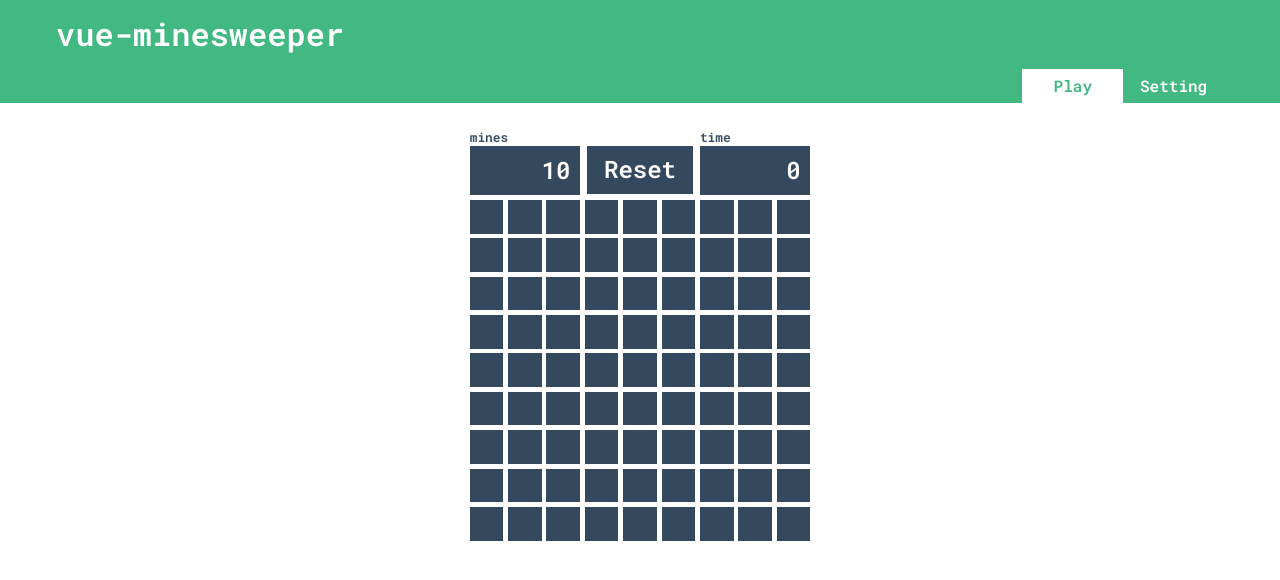
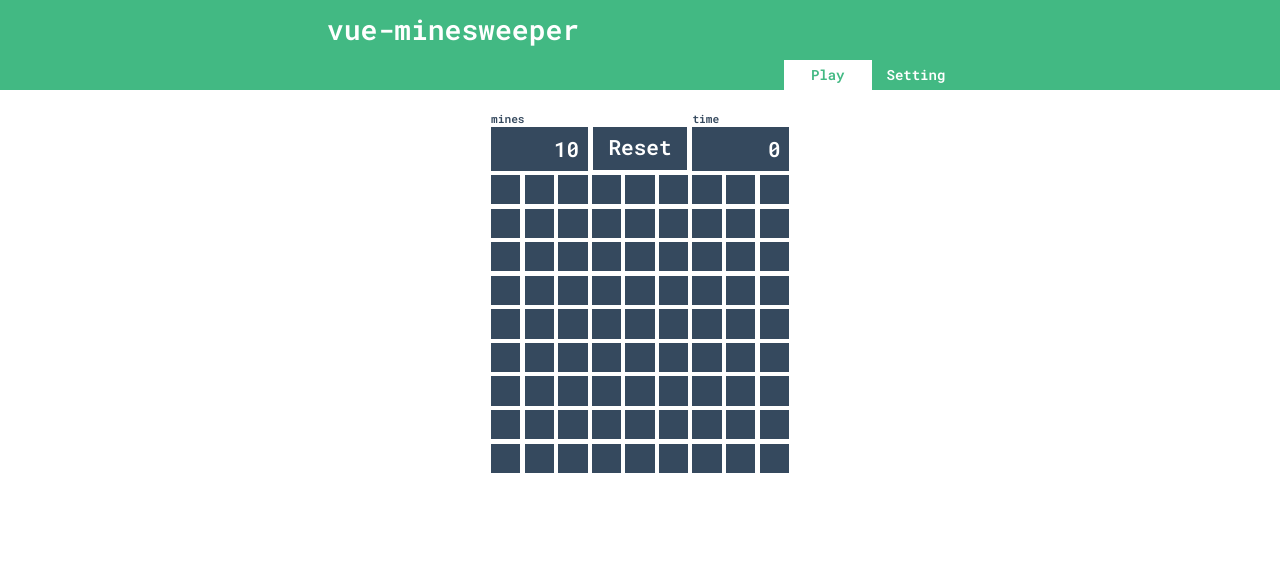
Before and after one commit to ksugimori/vue-minesweeper, a Vue app: page /#/play in a window 1280 px wide. Shown: the top 580 px of the page. Built offline with nearby package versions, Linux system fonts and the light colour scheme.

Commit message:
スタイルの細かな修正

```diff
--- a/public/index.html
+++ b/public/index.html
@@ -11,6 +11,11 @@
   <link rel="icon" href="<%= BASE_URL %>favicon.ico">
   <link rel="apple-touch-icon" href="<%= BASE_URL %>apple-touch-icon.png">
   <title>vue-minesweeper</title>
+  <style>
+    html {
+      font-size: 14px;
+    }
+  </style>
 </head>
 
 <body>
--- a/src/App.vue
+++ b/src/App.vue
@@ -9,7 +9,9 @@
         </nav>
       </div>
     </header>
-    <router-view :game="game" />
+    <main>
+      <router-view :game="game" />
+    </main>
   </div>
 </template>
 
@@ -45,9 +47,17 @@ export default {
   user-select: none;
 }
 
-.contents {
-  width: 73rem;
-  margin: 0 auto;
+@media screen and (min-width: 640px) {
+  .contents {
+    max-width: 640px;
+    padding: 0 0.5rem;
+    margin: 0 auto;
+  }
+}
+
+main {
+  width: 100%;
+  overflow-x: auto;
 }
 
 body {
@@ -61,14 +71,14 @@ header {
 }
 
 header h1 {
-  padding: 0.5em 0;
+  padding: 0.5em 0.25em;
   margin: 0;
   text-align: left;
 }
 
 nav {
   display: flex;
-  justify-content: right;
+  justify-content: flex-end;
 }
 
 nav a {
--- a/src/components/form/ResetButton.vue
+++ b/src/components/form/ResetButton.vue
@@ -64,20 +64,20 @@ export default {
 }
 .btn.color-win {
   color: #fff;
-  background-color: #0200fb;
-  border-color: #0200fb;
+  background-color: #2E81E6;
+  border-color: #2E81E6;
 }
 .btn.color-win:hover {
-  color: #0200fb;
+  color: #2E81E6;
   background-color: #fff;
 }
 .btn.color-lose {
   color: #fff;
-  background-color: #fe0000;
-  border-color: #fe0000;
+  background-color: #E60067;
+  border-color: #E60067;
 }
 .btn.color-lose:hover {
-  color: #fe0000;
+  color: #E60067;
   background-color: #fff;
 }
 </style>
```
